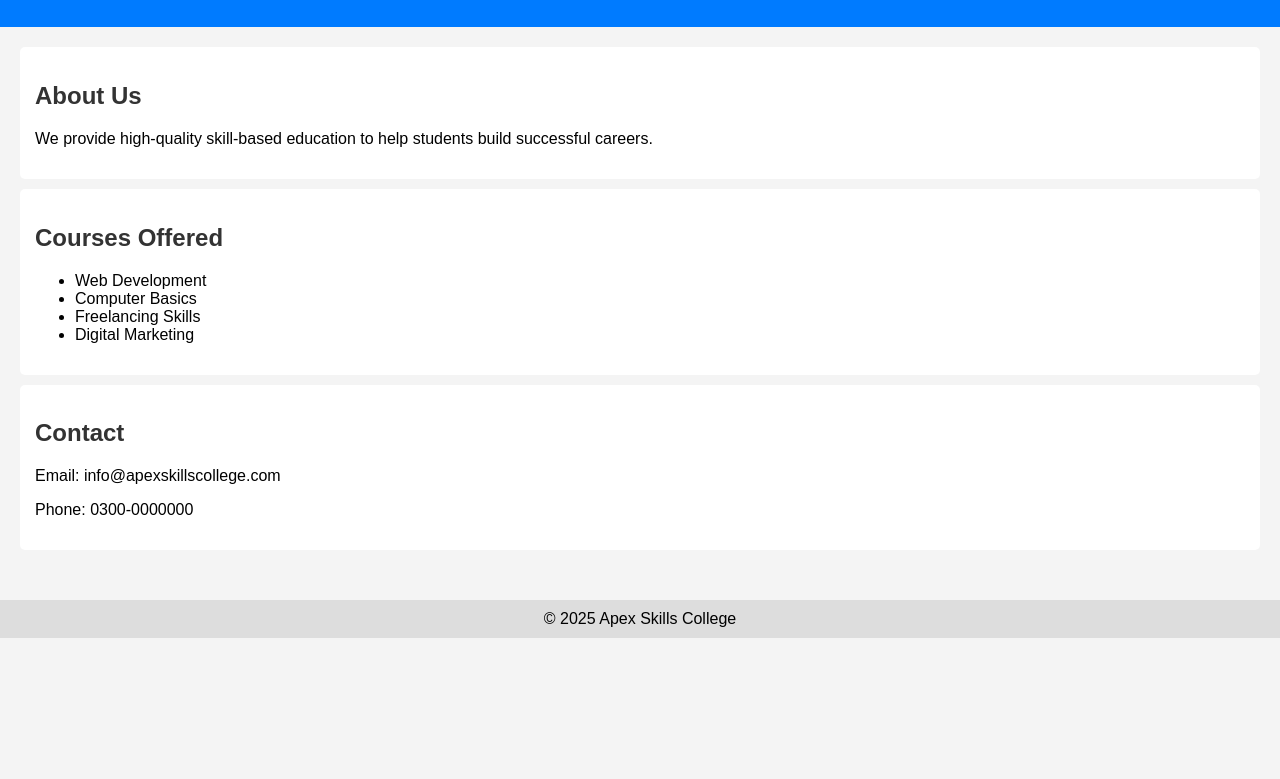
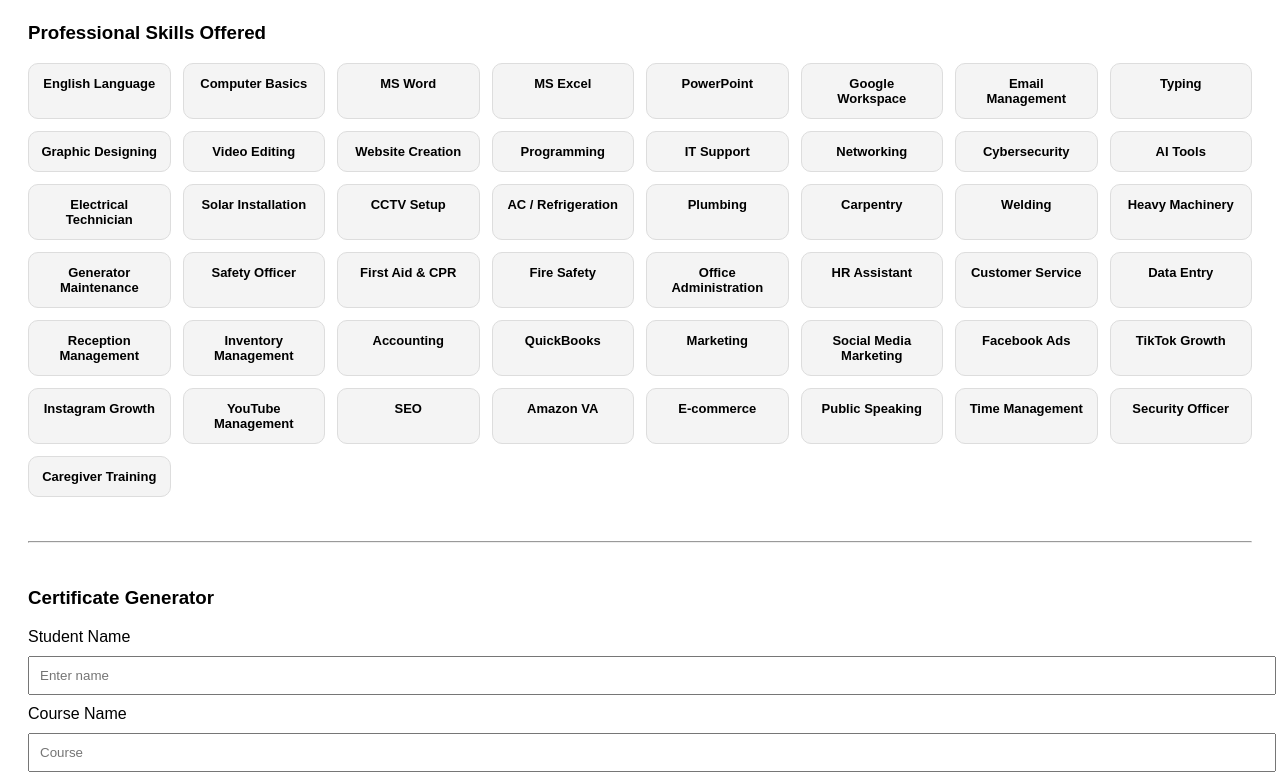
Before and after one commit to skillsboy474/Apex-Skills-College-, a plain HTML site: page index.html in a window 1280 px wide. Shown: the part 93-872 px from the top of the page. Before the commit the page ends 800 px from the top, so only its background shows below. Drawn offline with Linux system fonts and the light colour scheme.

Commit message:
Revise index.html with new layout and features
Updated the HTML structure and added a certificate generator section.

```diff
--- a/index.html
+++ b/index.html
@@ -1,48 +1,152 @@
 <!DOCTYPE html>
-<html lang="en">
+<html>
 <head>
-    <meta charset="UTF-8" />
-    <meta name="viewport" content="width=device-width, initial-scale=1.0" />
-    <title>Apex Skills College</title>
-    <style>
-        body { font-family: Arial, sans-serif; margin: 0; background: #f4f4f4; }
-        header { background: #007bff; color: white; padding: 20px; text-align: center; }
-        .container { padding: 20px; }
-        h2 { color: #333; }
-        footer { background: #ddd; text-align: center; padding: 10px; margin-top: 20px; }
-        .card { background: white; padding: 15px; margin-bottom: 10px; border-radius: 5px; }
-    </style>
+<title>Apex Skills College – Official Website</title>
+<meta name="viewport" content="width=device-width, initial-scale=1">
+
+<script src="https://cdnjs.cloudflare.com/ajax/libs/qrious/4.0.2/qrious.min.js"></script>
+<script src="script.js"></script>
+
+<style>
+body { font-family: Arial; padding: 20px; }
+
+.header {
+  text-align: center;
+  font-size: 26px;
+  font-weight: bold;
+  margin-bottom: 10px;
+}
+
+.sub { text-align: center; font-size: 14px; margin-bottom: 30px; }
+
+.skills-container {
+  display: grid;
+  grid-template-columns: repeat(auto-fit, minmax(140px, 1fr));
+  gap: 12px;
+  margin-top: 10px;
+}
+
+.skill-card {
+  background: #f4f4f4;
+  border-radius: 10px;
+  padding: 12px;
+  text-align: center;
+  font-weight: bold;
+  font-size: 13px;
+  border: 1px solid #ddd;
+  transition: 0.3s;
+}
+
+.skill-card:hover {
+  background: #ffe082;
+  transform: scale(1.05);
+}
+
+input { width: 100%; padding: 10px; margin: 10px 0; }
+button { padding: 15px; width: 100%; font-size: 18px; background: black; color: white; border: none; }
+
+.footer {
+  margin-top: 40px;
+  font-size: 14px;
+  text-align: center;
+  color: gray;
+}
+
+.phone {
+  background: green;
+  color:white;
+  padding:10px;
+  text-align:center;
+  margin-top:12px;
+  border-radius:6px;
+}
+</style>
 </head>
+
 <body>
-    <header>
-        <h1>Welcome to Apex Skills College</h1>
-    </header>
 
-    <div class="container">
-        <div class="card">
-            <h2>About Us</h2>
-            <p>We provide high-quality skill-based education to help students build successful careers.</p>
-        </div>
+<div class="header">Apex Skills College</div>
+<div class="sub">Official Training & Certification Portal</div>
 
-        <div class="card">
-            <h2>Courses Offered</h2>
-            <ul>
-                <li>Web Development</li>
-                <li>Computer Basics</li>
-                <li>Freelancing Skills</li>
-                <li>Digital Marketing</li>
-            </ul>
-        </div>
+<h3>Professional Skills Offered</h3>
 
-        <div class="card">
-            <h2>Contact</h2>
-            <p>Email: info@apexskillscollege.com</p>
-            <p>Phone: 0300-0000000</p>
-        </div>
-    </div>
+<div class="skills-container">
+  <div class="skill-card">English Language</div>
+  <div class="skill-card">Computer Basics</div>
+  <div class="skill-card">MS Word</div>
+  <div class="skill-card">MS Excel</div>
+  <div class="skill-card">PowerPoint</div>
+  <div class="skill-card">Google Workspace</div>
+  <div class="skill-card">Email Management</div>
+  <div class="skill-card">Typing</div>
+  <div class="skill-card">Graphic Designing</div>
+  <div class="skill-card">Video Editing</div>
+  <div class="skill-card">Website Creation</div>
+  <div class="skill-card">Programming</div>
+  <div class="skill-card">IT Support</div>
+  <div class="skill-card">Networking</div>
+  <div class="skill-card">Cybersecurity</div>
+  <div class="skill-card">AI Tools</div>
+  <div class="skill-card">Electrical Technician</div>
+  <div class="skill-card">Solar Installation</div>
+  <div class="skill-card">CCTV Setup</div>
+  <div class="skill-card">AC / Refrigeration</div>
+  <div class="skill-card">Plumbing</div>
+  <div class="skill-card">Carpentry</div>
+  <div class="skill-card">Welding</div>
+  <div class="skill-card">Heavy Machinery</div>
+  <div class="skill-card">Generator Maintenance</div>
+  <div class="skill-card">Safety Officer</div>
+  <div class="skill-card">First Aid & CPR</div>
+  <div class="skill-card">Fire Safety</div>
+  <div class="skill-card">Office Administration</div>
+  <div class="skill-card">HR Assistant</div>
+  <div class="skill-card">Customer Service</div>
+  <div class="skill-card">Data Entry</div>
+  <div class="skill-card">Reception Management</div>
+  <div class="skill-card">Inventory Management</div>
+  <div class="skill-card">Accounting</div>
+  <div class="skill-card">QuickBooks</div>
+  <div class="skill-card">Marketing</div>
+  <div class="skill-card">Social Media Marketing</div>
+  <div class="skill-card">Facebook Ads</div>
+  <div class="skill-card">TikTok Growth</div>
+  <div class="skill-card">Instagram Growth</div>
+  <div class="skill-card">YouTube Management</div>
+  <div class="skill-card">SEO</div>
+  <div class="skill-card">Amazon VA</div>
+  <div class="skill-card">E-commerce</div>
+  <div class="skill-card">Public Speaking</div>
+  <div class="skill-card">Time Management</div>
+  <div class="skill-card">Security Officer</div>
+  <div class="skill-card">Caregiver Training</div>
+</div>
 
-    <footer>
-        © 2025 Apex Skills College
-    </footer>
+
+<br><br>
+<hr><br>
+
+<h3>Certificate Generator</h3>
+
+<label>Student Name</label>
+<input id="name" placeholder="Enter name">
+
+<label>Course Name</label>
+<input id="course" placeholder="Course">
+
+<label>Completion Date</label>
+<input id="date" type="date">
+
+<button onclick="generateCertificate()">Generate Certificate + QR</button>
+
+<p id="result"></p>
+<canvas id="qr"></canvas>
+
+
+<div class="footer">
+Contact: +92-03368848483
+<br><br>
+</div>
+
 </body>
 </html>
```
